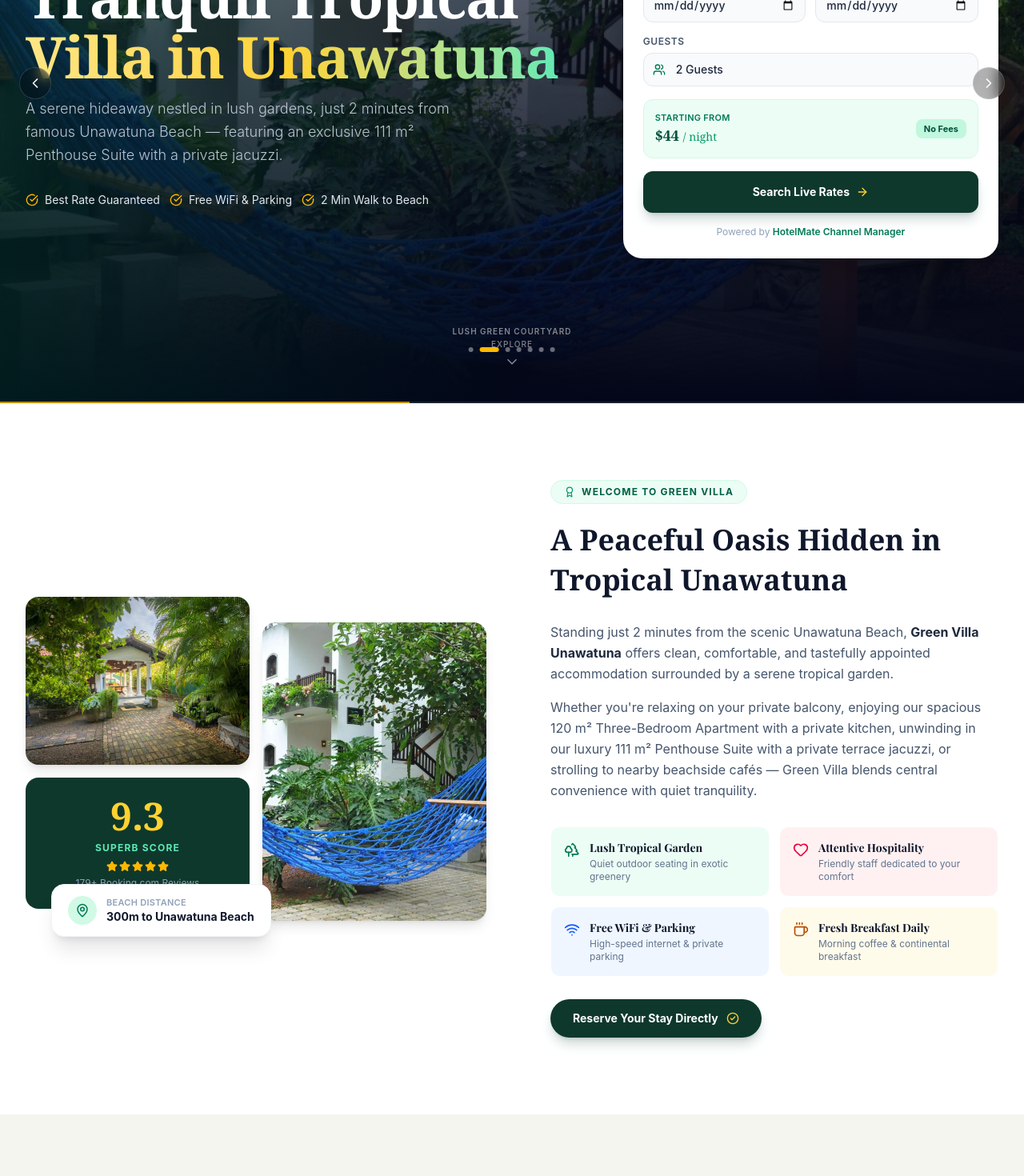
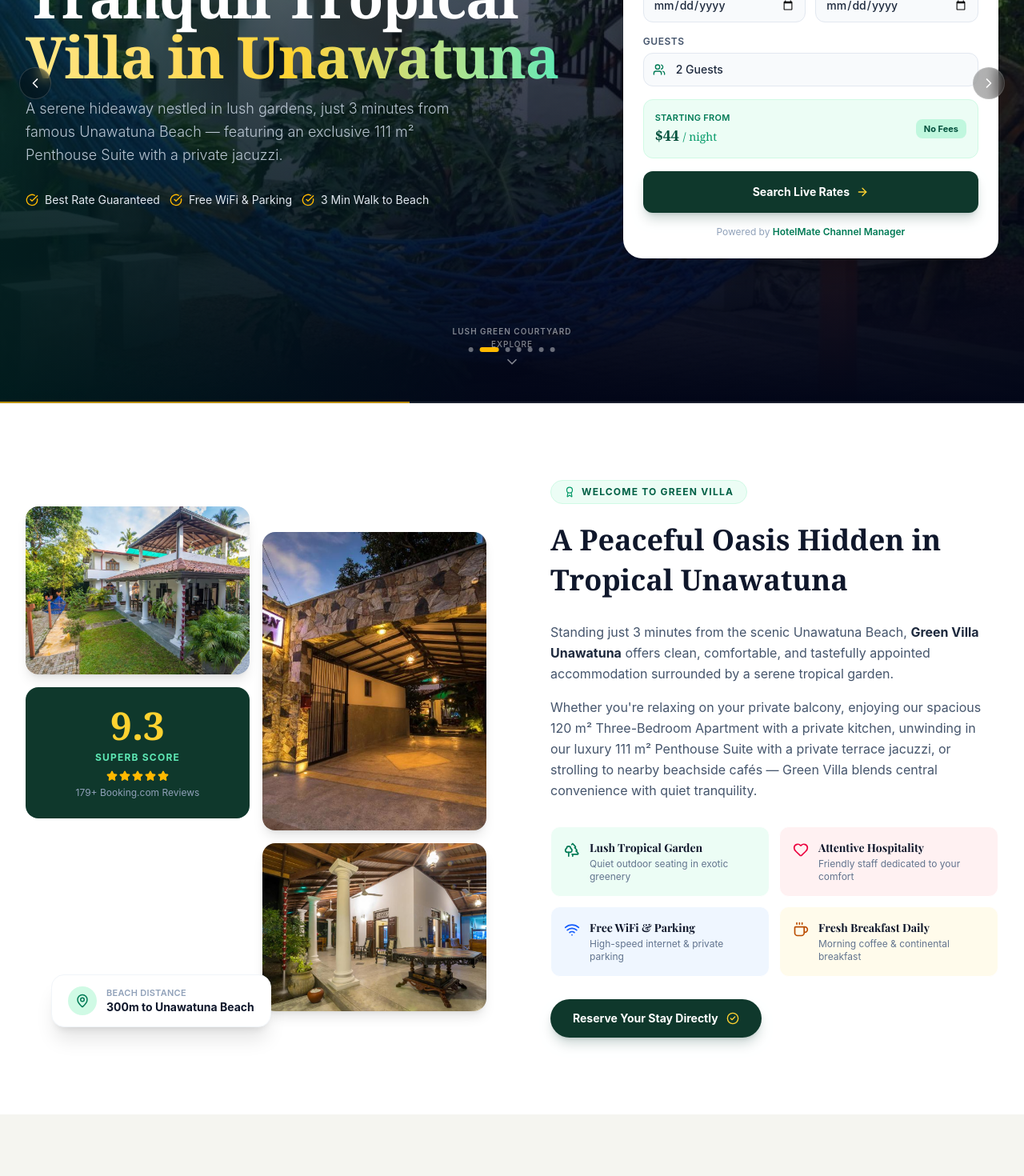
Before and after one commit to thilina-dev22/greenvillaunawatuna.lk, a React (Vite) app: page / in a window 1280 px wide. Shown: the part 360-1830 px from the top of the page at 80% size. Built offline with nearby package versions, Linux system fonts and the light colour scheme; no server answers; a web font is replaced by a local one.

Commit message:
feat: add AboutSection, FaqSection, and Hero components with initial hotel data structure

```diff
--- a/src/components/AboutSection.tsx
+++ b/src/components/AboutSection.tsx
@@ -14,7 +14,7 @@ export const AboutSection: React.FC = () => {
               <div className="space-y-4">
                 <div className="rounded-2xl overflow-hidden shadow-lg aspect-[4/3]">
                   <img
-                    src="/images/common/173381775.jpg"
+                    src="/images/common/173381778.jpg"
                     alt="Green Villa outdoor courtyard"
                     className="w-full h-full object-cover hover:scale-105 transition-transform duration-700"
                   />
@@ -35,8 +35,15 @@ export const AboutSection: React.FC = () => {
               <div className="space-y-4 pt-8">
                 <div className="rounded-2xl overflow-hidden shadow-lg aspect-[3/4]">
                   <img
-                    src="/images/common/78888822.jpg"
-                    alt="Green Villa tropical garden"
+                    src="/images/common/173381755.jpg"
+                    alt="Green Villa tropical garden and hammock"
+                    className="w-full h-full object-cover hover:scale-105 transition-transform duration-700"
+                  />
+                </div>
+                <div className="rounded-2xl overflow-hidden shadow-lg aspect-[4/3]">
+                  <img
+                    src="/images/common/173381812.jpg"
+                    alt="Green Villa garden view"
                     className="w-full h-full object-cover hover:scale-105 transition-transform duration-700"
                   />
                 </div>
@@ -69,7 +76,7 @@ export const AboutSection: React.FC = () => {
 
             <div className="space-y-4 text-slate-600 text-base leading-relaxed">
               <p>
-                Standing just 2 minutes from the scenic Unawatuna Beach,{' '}
+                Standing just 3 minutes from the scenic Unawatuna Beach,{' '}
                 <strong className="text-slate-800">Green Villa Unawatuna</strong> offers clean, comfortable, and tastefully appointed accommodation surrounded by a serene tropical garden.
               </p>
               <p>
--- a/src/components/FaqSection.tsx
+++ b/src/components/FaqSection.tsx
@@ -8,14 +8,14 @@ const POLICY_CARDS = [
     bg: 'bg-emerald-50',
     iconColor: 'text-emerald-700',
     title: 'Check-In / Out',
-    lines: ['Check-in: 15:00 – 20:00', 'Check-out: 08:00 – 11:00'],
+    lines: ['Check-in: 15:00 – 20:00', 'Check-out: 08:00 – 14:00'],
   },
   {
     icon: Users,
     bg: 'bg-amber-50',
     iconColor: 'text-amber-700',
     title: 'Children & Beds',
-    lines: ['Children of any age welcome', 'Under 6: free stay', 'Cots unavailable'],
+    lines: ['Children of any age welcome', 'Under 8 yrs: free stay', 'Cots unavailable'],
   },
   {
     icon: CreditCard,
--- a/src/components/Hero.tsx
+++ b/src/components/Hero.tsx
@@ -205,7 +205,7 @@ export const Hero: React.FC = () => {
                 </span>
               </h1>
               <p className="text-slate-300/90 text-base sm:text-lg leading-relaxed max-w-xl font-light">
-                A serene hideaway nestled in lush gardens, just 2 minutes from famous
+                A serene hideaway nestled in lush gardens, just 3 minutes from famous
                 Unawatuna Beach — featuring an exclusive 111 m² Penthouse Suite with a
                 private jacuzzi.
               </p>
@@ -216,7 +216,7 @@ export const Hero: React.FC = () => {
               {[
                 { label: 'Best Rate Guaranteed' },
                 { label: 'Free WiFi & Parking' },
-                { label: '2 Min Walk to Beach' },
+                { label: '3 Min Walk to Beach' },
               ].map((item, i) => (
                 <div key={i} className="flex items-center gap-2 text-slate-200 text-sm">
                   <CheckCircle className="w-4 h-4 text-amber-400 shrink-0" />
--- a/src/data/hotelData.ts
+++ b/src/data/hotelData.ts
@@ -68,7 +68,7 @@ export const HOTEL_INFO = {
   },
 
   checkIn: "15:00 - 20:00",
-  checkOut: "08:00 - 11:00",
+  checkOut: "08:00 - 14:00",
 };
 
 export const ROOMS: Room[] = [
@@ -394,7 +394,7 @@ export const REVIEWS: Review[] = [
 ];
 
 export const ATTRACTIONS: Attraction[] = [
-  { name: "Unawatuna Beach", distance: "300 m (4 min walk)", type: "beach" },
+  { name: "Unawatuna Beach", distance: "300 m (3 min walk)", type: "beach" },
   { name: "Bonavista Beach", distance: "2.3 km", type: "beach" },
   { name: "Rumassala South Beach", distance: "2.4 km", type: "beach" },
   { name: "Dalawella Beach (Turtle Beach)", distance: "2.5 km", type: "beach" },
@@ -455,7 +455,7 @@ export const FAQS: FaqItem[] = [
   },
   {
     question: "How far is Green Villa from Unawatuna Beach?",
-    answer: "We are located just 300 meters from Unawatuna Beach — a quick 3 to 4-minute relaxed walk down Yaddehimulla Road."
+    answer: "We are located just 300 meters from Unawatuna Beach — a quick 3-minute relaxed walk down Yaddehimulla Road."
   },
   {
     question: "How can I book directly and get the best rates?",
@@ -463,7 +463,7 @@ export const FAQS: FaqItem[] = [
   },
   {
     question: "What are the check-in and check-out times?",
-    answer: "Standard check-in is between 15:00 and 20:00. Check-out is from 08:00 until 11:00. If you require special arrival times, please let us know in advance!"
+    answer: "Standard check-in is between 15:00 and 20:00. Check-out is from 08:00 until 14:00. If you require special arrival times, please let us know in advance!"
   },
   {
     question: "Is breakfast available at the property?",
```
